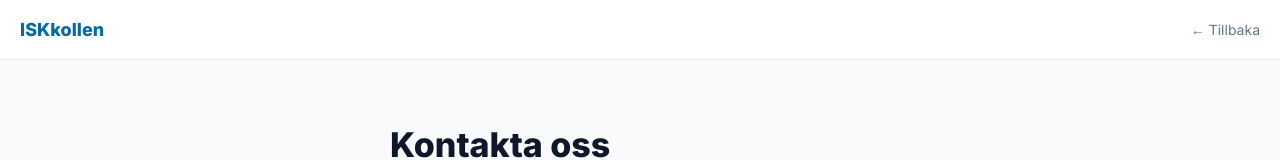
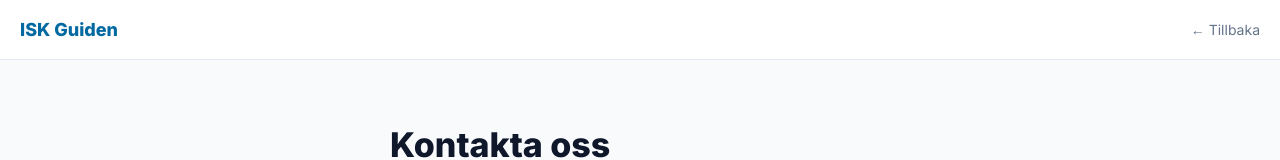
Before and after one commit to fredxhansson-cmyk/iskguiden, a Next.js app: page /kontakt in a window 1280 px wide. Shown: the top 160 px of the page. Built offline with nearby package versions, Linux system fonts and the light colour scheme.

Commit message:
AXIOM: pages/kontakt.js

```diff
--- a/pages/kontakt.js
+++ b/pages/kontakt.js
@@ -20,11 +20,11 @@ export default function Kontakt() {
   return (
     <>
       <Head>
-        <title>Kontakt — ISKkollen</title>
+        <title>Kontakt — ISK Guiden</title>
         <link href="https://fonts.googleapis.com/css2?family=Inter:wght@400;600;700;800&display=swap" rel="stylesheet"/>
       </Head>
       <nav style={{ background:'#fff', borderBottom:'1px solid #e2e8f0', padding:'0 20px', height:60, display:'flex', alignItems:'center', justifyContent:'space-between', position:'sticky', top:0, zIndex:100, fontFamily:'Inter,sans-serif' }}>
-        <Link href="/" style={{ fontWeight:800, fontSize:18, color:pc, textDecoration:'none' }}>ISKkollen</Link>
+        <Link href="/" style={{ fontWeight:800, fontSize:18, color:pc, textDecoration:'none' }}>ISK Guiden</Link>
         <Link href="/" style={{ fontSize:14, color:'#64748b', textDecoration:'none' }}>← Tillbaka</Link>
       </nav>
       <main style={{ maxWidth:540, margin:'64px auto', padding:'0 20px', fontFamily:'Inter,sans-serif' }}>
```
